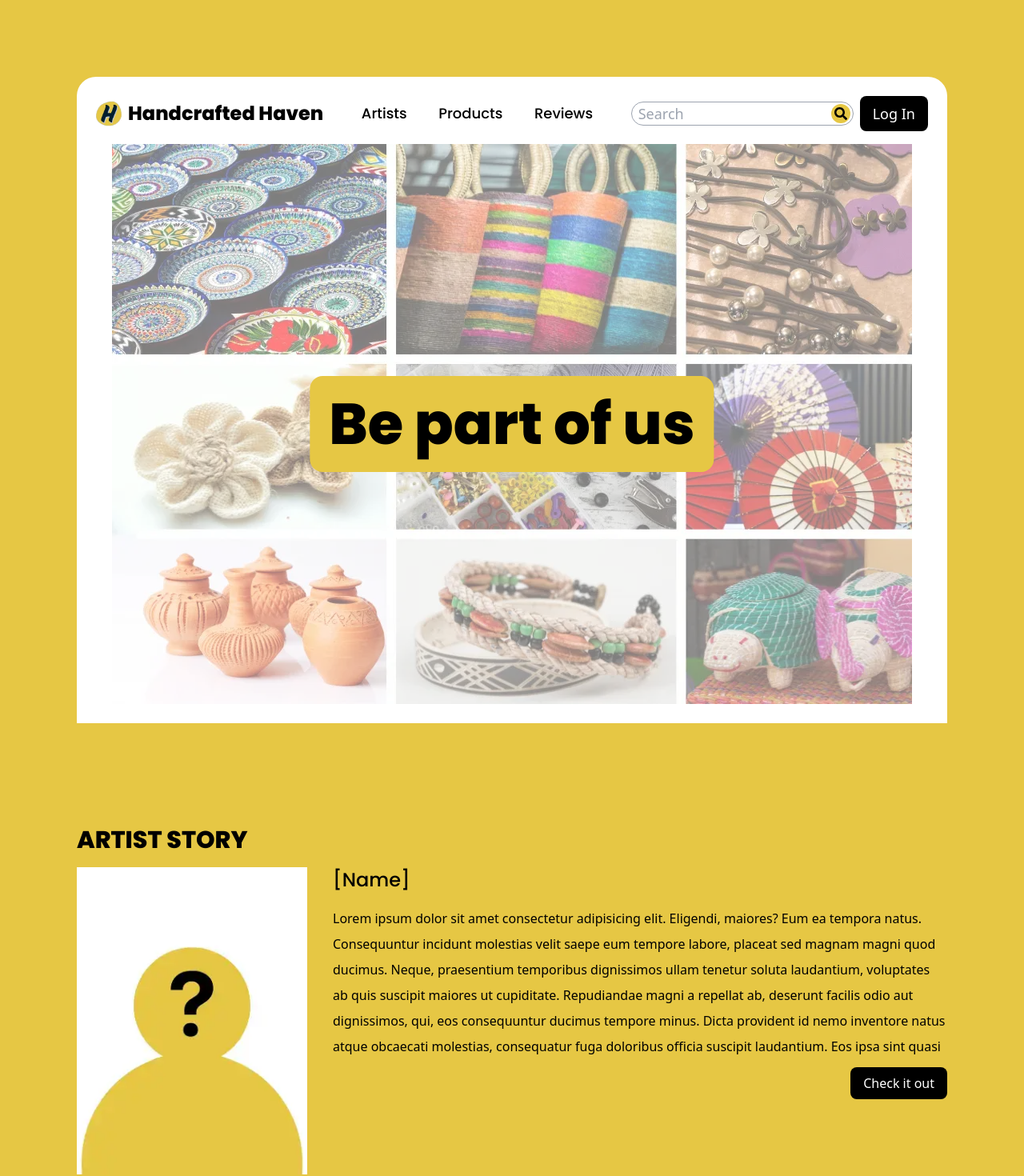
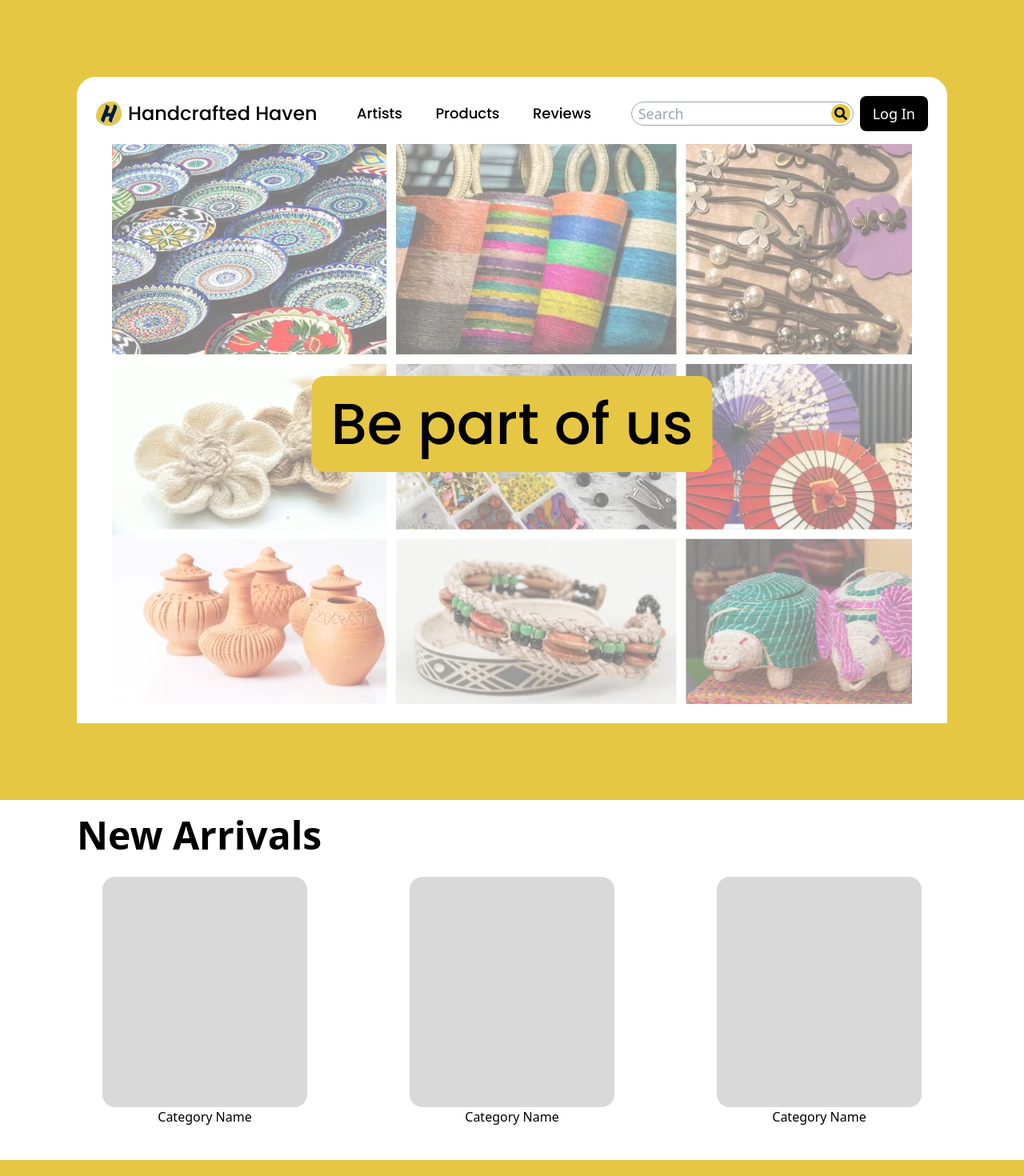
Before and after one commit to gyanqui/Handcrafted-Haven, a Next.js app: page / in a window 1280 px wide. Shown: the top 1470 px of the page at 80% size. Built offline with nearby package versions, Linux system fonts and the light colour scheme.

Commit message:
new_arrivals_section

```diff
--- a/src/app/layout.tsx
+++ b/src/app/layout.tsx
@@ -1,8 +1,9 @@
 import type { Metadata } from "next";
 import "./globals.css";
-import { poppins_regular } from "./ui/font";
-import { poppins_medium } from "./ui/font";
-import { poppins_black } from "./ui/font";
+import {
+  poppins
+
+} from "./ui/font";
 
 export const metadata: Metadata = {
   title: "Create Next App",
@@ -17,7 +18,7 @@ export default function RootLayout({
   return (
     <html lang="en">
       <body
-        className={`${poppins_regular} antialiased`}
+        className={`${poppins} antialiased`}
       >
         {children}
       </body>
--- a/src/app/page.tsx
+++ b/src/app/page.tsx
@@ -1,11 +1,22 @@
 import { HeroSection } from "./ui/hero-section";
 import { ArtistStory } from "./ui/artist-story";
+import { ArrivalCard } from "./ui/home/arrival-card";
 
 export default function Home() {
   return (
-    <div>
+    <>
       <HeroSection />
+      <div className="h-60 bg-white md:h-96 lg:h-[450px]">
+        <h2 className="text-black text-xl font-extrabold ml-10 pt-5 pb-2 md:text-5xl md:pb-7 lg:ml-24">
+          New Arrivals
+        </h2>
+        <div className="flex justify-evenly">
+          <ArrivalCard />
+          <ArrivalCard />
+          <ArrivalCard />
+        </div>
+      </div>
       <ArtistStory />
-    </div>
+    </>
   );
 }
--- a/src/app/ui/artist-story.tsx
+++ b/src/app/ui/artist-story.tsx
@@ -1,13 +1,13 @@
 "use client";
 
-import { poppins_black, poppins_medium } from "./font";
+import { poppins } from "./font";
 import Image from "next/image";
 
 export function ArtistStory() {
   return (
     <div className={`bg-custom-yellow py-8 md:px-12 lg:px-24 md:py-4 lg:py-8`}>
       <h2
-        className={`${poppins_black.className} text-3xl mb-4 text-center md:text-left`}
+        className={`${poppins.className} text-3xl mb-4 text-center md:text-left`}
       >
         ARTIST STORY
       </h2>
@@ -23,7 +23,7 @@ export function ArtistStory() {
         </div>
         <div className={`flex flex-col justify-between`} >
           <div className="h-[250px] overflow-hidden">
-            <h3 className={`${poppins_medium.className} text-2xl mb-4`}>
+            <h3 className={`${poppins.className} text-2xl mb-4`}>
               [Name]
             </h3>
             <p className="leading-8 p-2 md:p-0">
--- a/src/app/ui/font.ts
+++ b/src/app/ui/font.ts
@@ -1,16 +1,6 @@
 import { Poppins } from "next/font/google";
 
-export const poppins_regular = Poppins({
-  weight: "300",
+export const poppins = Poppins({
+  weight: ["300", "500", "800"],
   subsets: ["latin"],
 });
-
-export const poppins_medium = Poppins({
-  weight: "500",
-  subsets: ["latin"],
-});
-
-export const poppins_black = Poppins({
-  weight: "800",
-  subsets: ["latin"],
-});
--- a/src/app/ui/hero-section.tsx
+++ b/src/app/ui/hero-section.tsx
@@ -1,7 +1,7 @@
 "use client";
 
 import Image from "next/image";
-import { poppins_black, poppins_medium } from "./font";
+import { poppins } from "./font";
 import { FaSearch } from "react-icons/fa";
 import { useDebouncedCallback } from "use-debounce";
 import Link from "next/link";
@@ -28,7 +28,7 @@ export function HeroSection() {
                 />
               </Link>
               <Link href="/">
-                <p className={`${poppins_black.className} text-2xl px-2`}>
+                <p className={`${poppins.className} text-2xl px-2`}>
                   Handcrafted Haven
                 </p>
               </Link>
@@ -36,7 +36,7 @@ export function HeroSection() {
 
             {/* nav bar */}
             <ul
-              className={`${poppins_medium.className} text-lg flex flex-row flex-grow justify-evenly items-center py-4 lg:py-0`}
+              className={`${poppins.className} text-lg flex flex-row flex-grow justify-evenly items-center py-4 lg:py-0`}
             >
               <li className="hover:underline">Artists</li>
               <li className="hover:underline">Products</li>
@@ -83,7 +83,7 @@ export function HeroSection() {
           />
           <Link href="/">
             <button
-              className={`bg-custom-yellow text-black ${poppins_black.className} text-xl md:text-3xl lg:text-7xl rounded-2xl absolute top-1/2 left-1/2 transform -translate-x-1/2 -translate-y-1/2 p-6 hover:bg-black hover:text-custom-yellow transition-all duration-300`}
+              className={`bg-custom-yellow text-black ${poppins.className} text-xl md:text-3xl lg:text-7xl rounded-2xl absolute top-1/2 left-1/2 transform -translate-x-1/2 -translate-y-1/2 p-6 hover:bg-black hover:text-custom-yellow transition-all duration-300`}
             >
               Be part of us
             </button>
--- /dev/null
+++ b/src/app/ui/home/arrival-card.tsx
@@ -0,0 +1,8 @@
+export function ArrivalCard() {
+  return (
+    <div className="w-fit flex flex-col items-center">
+      <div className="bg-[#D9D9D9] h-32 w-20 rounded-2xl md:h-52 md:w-36 lg:h-72 lg:w-64"></div>
+      <p className="text-black font-medium">Category Name</p>
+    </div>
+  );
+}
```
Also changed, not shown: 2 other files (tests, documents, lock files or other folders).
